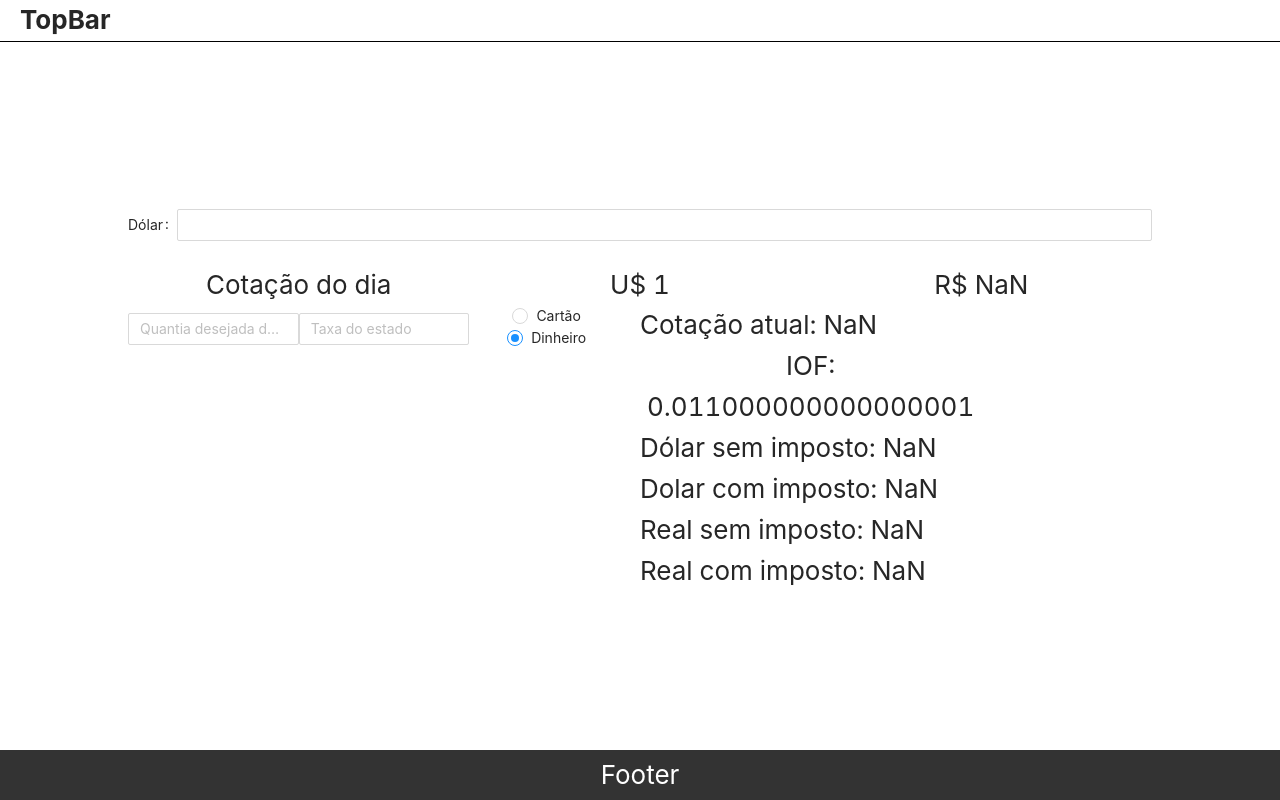
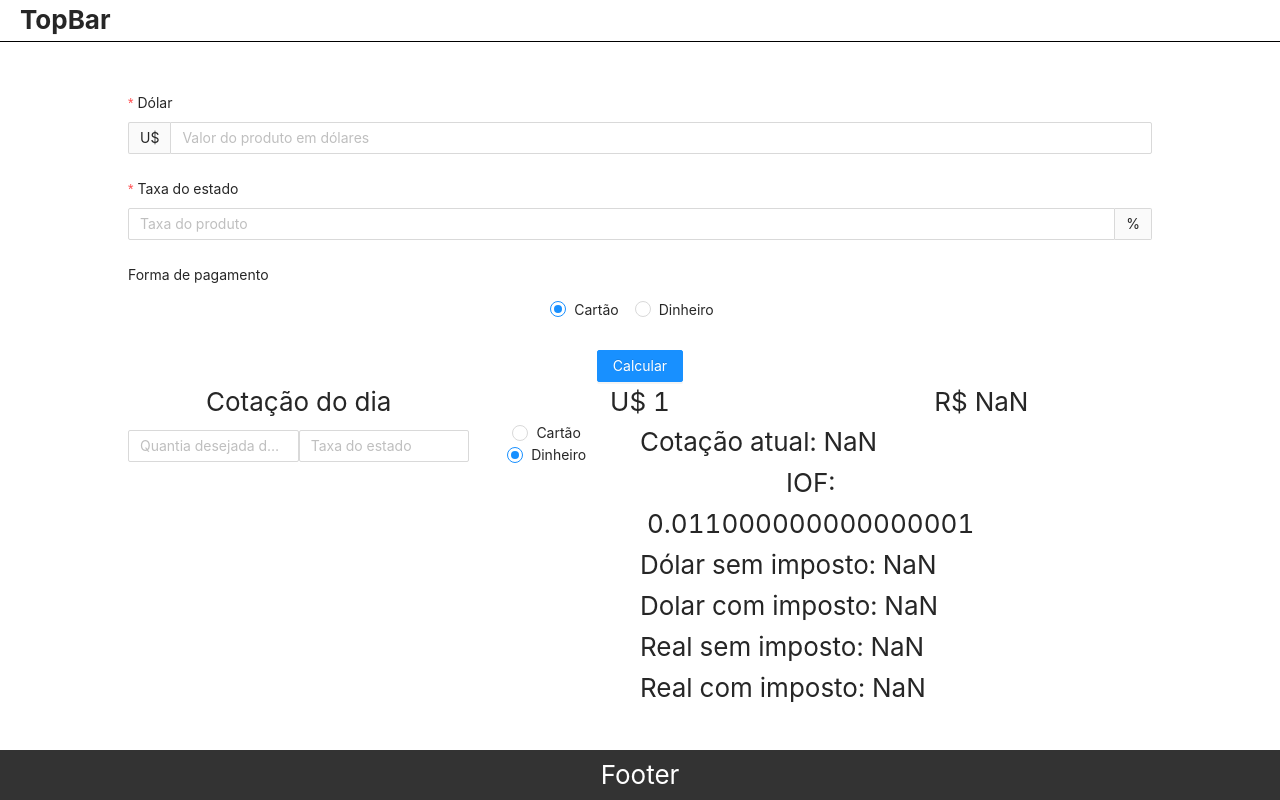
Before and after one commit to paulo9mv/dolar, a React (Create React App) app: page / in a window 1280 px wide. Built offline with nearby package versions, Linux system fonts and the light colour scheme; no server answers.

Commit message:
Adiciona validação no form para checagem dos inputs

```diff
--- a/src/components/ExchangeForm.tsx
+++ b/src/components/ExchangeForm.tsx
@@ -1,45 +1,98 @@
-import { Form, Input } from 'antd'
-import { Field, Formik } from 'formik'
+import { Button, Form, Input, Radio } from 'antd'
+import { Formik } from 'formik'
 import React, { FunctionComponent } from 'react'
 import * as yup from 'yup'
 
 interface IExchangeFormData {
   dolar?: number
   taxa?: number
-  iof?: number
+  iof?: boolean
 }
 
 export const ExchangeForm: FunctionComponent = () => {
 
   async function onSubmit(values: IExchangeFormData) {
-
+    console.log(values)
   }
 
+  yup.setLocale({
+    mixed: {
+      default: 'Não é válido',
+    },
+    number: {
+      min: 'Deve ser maior que ${min}',
+    },
+  });
+
   const exchangeFormValidator = yup.object().shape({
-    dolar: yup.number().required().positive(),
-    taxa: yup.number().required().positive(),
+    dolar: yup.number()
+      .typeError('Por favor, informe um valor')
+      .positive('Por favor, informe um valor positivo')
+      .required('Por favor, informe o valor do produto'),
+    taxa: yup.number()
+      .typeError('Por favor, informe uma taxa')
+      .positive('Por favor, informe uma taxa positiva')
+      .required('Por favor, informe o valor da taxa'),
   })
 
   return (
     <Formik<IExchangeFormData>
       enableReinitialize
       initialValues={{
-        dolar: NaN,
-        taxa: NaN,
-        iof: 1.1
+        dolar: undefined,
+        taxa: undefined,
+        iof: false
       }}
-      onSubmit={values => {
-        console.log(values)
-      }}
+      onSubmit={onSubmit}
       validationSchema={exchangeFormValidator}
-    >{({values, errors, touched}) => {
-      console.log(values)
+    >{({values, setFieldValue, errors, touched, handleSubmit}) => {
+      console.log(values, errors, touched)
         return (
-          <Form>
-            <Form.Item label='Dólar'>
-              <Input />
-
+          <Form
+            layout='vertical'
+            onFinish={handleSubmit}
+          >
+            <Form.Item label='Dólar'
+            required
+            validateStatus={
+              errors.dolar && touched.dolar ? 'error' : undefined
+            }
+            help={touched.dolar && errors.dolar}>
+              <Input
+                addonBefore="U$"
+                placeholder='Valor do produto em dólares'
+                value={values.dolar}
+                onChange={value => setFieldValue('dolar', value.target.value)}
+              />
             </Form.Item>
+            <Form.Item label='Taxa do estado'
+            required
+            validateStatus={
+              errors.taxa && touched.taxa ? 'error' : undefined
+            }
+            help={touched.taxa && errors.taxa}>
+              <Input
+                addonAfter="%"
+                placeholder='Taxa do produto'
+                value={values.taxa}
+                onChange={value => setFieldValue('taxa', value.target.value)}
+              />
+            </Form.Item>
+            <Form.Item label='Forma de pagamento'>
+              <Radio.Group
+                onChange={e => setFieldValue('iof', e.target.value)}
+                value={values.iof}
+              >
+                <Radio value={false}>Cartão</Radio>
+                <Radio value={true}>Dinheiro</Radio>
+              </Radio.Group>
+            </Form.Item>
+            <Button
+              htmlType='submit'
+              type='primary'
+            >
+              Calcular
+            </Button>
           </Form>
         )
 
```
